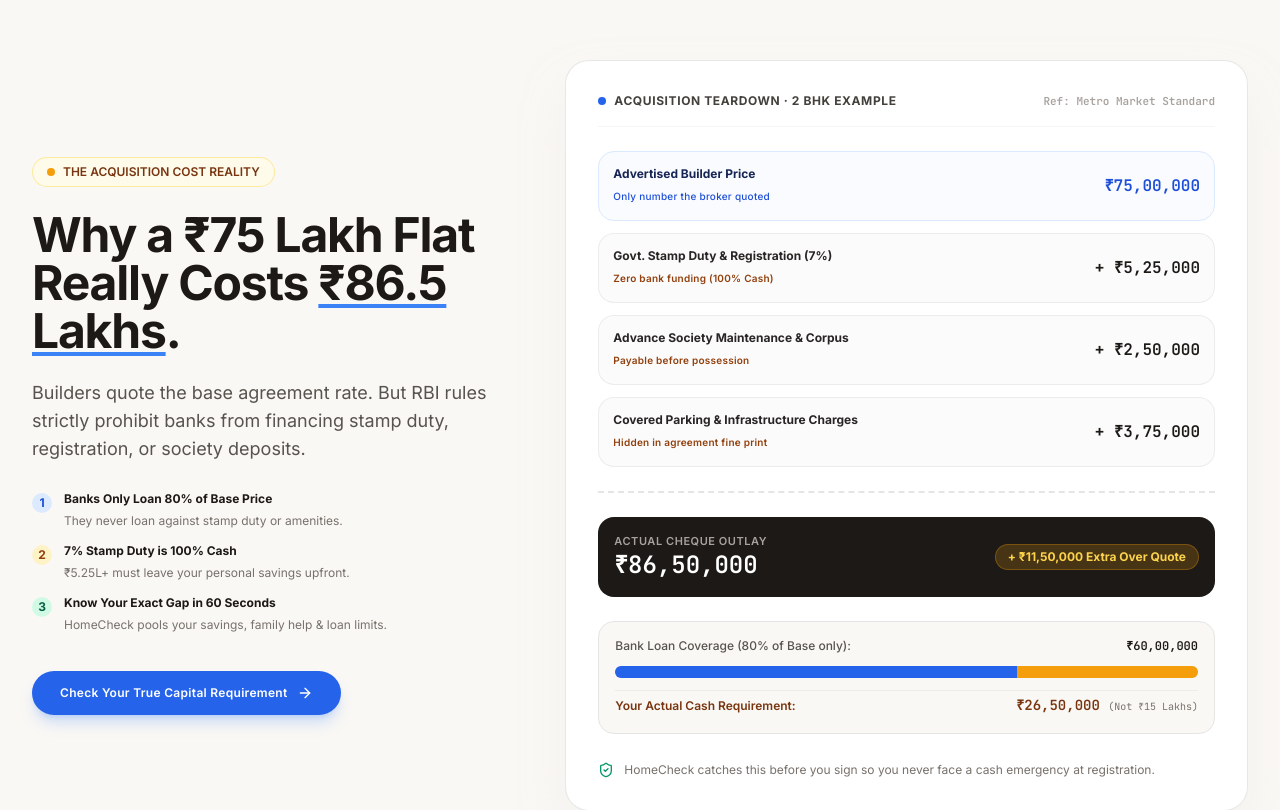
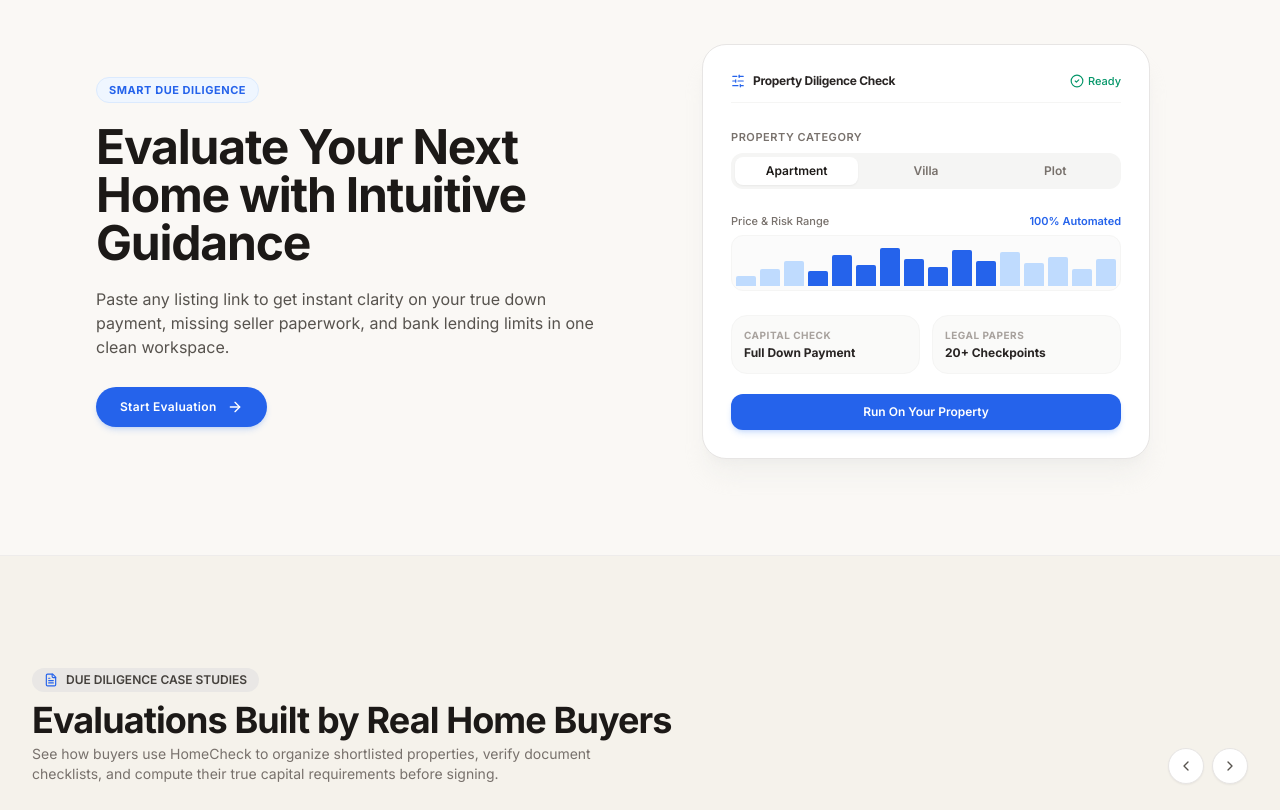
Before and after one commit to codeharsh27/home_check, a Next.js app: page / in a window 1280 px wide. Shown: the part 820-1630 px from the top of the page. Built offline with nearby package versions, Linux system fonts and the light colour scheme; no server answers.

Commit message:
feat(ui): simplify feature tools section - small, clean, scannable layout matching Roofin design without text-heavy teardown

```diff
--- a/components/landing/feature-tools.tsx
+++ b/components/landing/feature-tools.tsx
@@ -3,44 +3,13 @@
 import React, { useState } from 'react';
 import { useRouter } from 'next/navigation';
 import { useEvaluationStore, DEMO_PROPERTY } from '@/store/evaluation';
-import { ArrowRight, AlertTriangle, ShieldCheck, Check, Sparkles } from 'lucide-react';
+import { ArrowRight, CheckCircle2, SlidersHorizontal } from 'lucide-react';
 
 export const FeatureToolsSection: React.FC = () => {
   const router = useRouter();
   const startNewEvaluation = useEvaluationStore((state) => state.startNewEvaluation);
 
-  const [activeItem, setActiveItem] = useState<number | null>(null);
-
-  const breakdownItems = [
-    {
-      label: 'Advertised Builder Price',
-      amount: '₹75,00,000',
-      tag: 'Only number the broker quoted',
-      isExtra: false,
-      detail: 'The base agreement value shown on hoardings and listings.',
-    },
-    {
-      label: 'Govt. Stamp Duty & Registration (7%)',
-      amount: '+ ₹5,25,000',
-      tag: 'Zero bank funding (100% Cash)',
-      isExtra: true,
-      detail: 'RBI strictly forbids banks from including stamp duty in home loans.',
-    },
-    {
-      label: 'Advance Society Maintenance & Corpus',
-      amount: '+ ₹2,50,000',
-      tag: 'Payable before possession',
-      isExtra: true,
-      detail: '24-36 months mandatory advance maintenance & society sinking fund.',
-    },
-    {
-      label: 'Covered Parking & Infrastructure Charges',
-      amount: '+ ₹3,75,000',
-      tag: 'Hidden in agreement fine print',
-      isExtra: true,
-      detail: 'Clubhouse, electricity substation, and dedicated car park fees.',
-    },
-  ];
+  const [selectedType, setSelectedType] = useState<'Apartment' | 'Villa' | 'Plot'>('Apartment');
 
   const handleStart = () => {
     const id = startNewEvaluation(DEMO_PROPERTY, true);
@@ -48,178 +17,112 @@
   };
 
   return (
-    <section id="smart-tools" className="py-20 md:py-28 bg-[#FAF8F5] border-b border-stone-200/60 overflow-hidden">
-      <div className="max-w-7xl mx-auto px-4 sm:px-8">
-        <div className="grid grid-cols-1 lg:grid-cols-12 gap-12 lg:gap-16 items-center">
+    <section id="smart-tools" className="py-16 md:py-24 bg-[#FAF8F5] border-b border-stone-200/60">
+      <div className="max-w-6xl mx-auto px-4 sm:px-8">
+        <div className="grid grid-cols-1 lg:grid-cols-12 gap-10 lg:gap-14 items-center">
 
-          {/* Left Column: Bold Scannable Narrative */}
-          <div className="lg:col-span-5 space-y-6">
+          {/* Left Column: Simple, Clean & Punchy */}
+          <div className="lg:col-span-6 space-y-5">
+            <span className="text-[11px] font-bold uppercase tracking-wider text-blue-600 bg-blue-50 px-3 py-1 rounded-full border border-blue-100 inline-block">
+              Smart Due Diligence
+            </span>
 
-            {/* Eyebrow with animated pulse */}
-            <div className="inline-flex items-center gap-2 px-3.5 py-1.5 rounded-full bg-amber-50 border border-amber-200/80 text-amber-900 text-xs font-semibold">
-              <span className="relative flex h-2 w-2">
-                <span className="animate-ping absolute inline-flex h-full w-full rounded-full bg-amber-400 opacity-75"></span>
-                <span className="relative inline-flex rounded-full h-2 w-2 bg-amber-500"></span>
-              </span>
-              <span>THE ACQUISITION COST REALITY</span>
-            </div>
-
-            {/* Powerful, Scannable Headline */}
-            <h2 className="text-3xl sm:text-4xl lg:text-5xl font-extrabold tracking-tight text-stone-900 leading-[1.12]">
-              Why a ₹75 Lakh Flat Really Costs <span className="underline decoration-blue-500 underline-offset-4">₹86.5 Lakhs</span>.
+            <h2 className="text-3xl sm:text-4xl lg:text-5xl font-bold tracking-tight text-stone-900 leading-[1.15]">
+              Evaluate Your Next Home with Intuitive Guidance
             </h2>
 
-            {/* Short Scannable Core Truth */}
-            <p className="text-base sm:text-lg text-stone-600 font-normal leading-relaxed">
-              Builders quote the base agreement rate. But RBI rules strictly prohibit banks from financing stamp duty, registration, or society deposits.
+            <p className="text-sm sm:text-base text-stone-600 font-normal leading-relaxed max-w-lg">
+              Paste any listing link to get instant clarity on your true down payment, missing seller paperwork, and bank lending limits in one clean workspace.
             </p>
 
-            {/* 3 Quick-Scan Fact Chips */}
-            <div className="space-y-3 pt-1">
-              <div className="flex items-start gap-3">
-                <div className="w-5 h-5 rounded-full bg-blue-100 text-blue-700 flex items-center justify-center shrink-0 mt-0.5 font-bold text-xs">
-                  1
+            <div className="pt-2">
+              <button
+                type="button"
+                onClick={handleStart}
+                className="inline-flex items-center gap-2.5 px-6 py-3 rounded-full bg-[#2563EB] hover:bg-[#1D4ED8] text-white font-semibold text-xs tracking-wide shadow-md shadow-blue-500/20 transition-all hover:scale-[1.02] active:scale-[0.98] cursor-pointer"
+              >
+                <span>Start Evaluation</span>
+                <ArrowRight className="w-4 h-4" />
+              </button>
+            </div>
+          </div>
+
+          {/* Right Column: Clean, Compact UI Preview Card (Matches Roofin Image 1) */}
+          <div className="lg:col-span-6">
+            <div className="bg-white rounded-3xl border border-stone-200 p-6 sm:p-7 shadow-xl shadow-stone-200/40 space-y-5 max-w-md mx-auto">
+
+              {/* Header */}
+              <div className="flex items-center justify-between pb-3 border-b border-stone-100">
+                <div className="flex items-center gap-2">
+                  <SlidersHorizontal className="w-3.5 h-3.5 text-blue-600" />
+                  <span className="text-xs font-bold text-stone-800 tracking-tight">Property Diligence Check</span>
                 </div>
-                <div>
-                  <span className="text-xs font-bold text-stone-900 block">Banks Only Loan 80% of Base Price</span>
-                  <span className="text-xs text-stone-500">They never loan against stamp duty or amenities.</span>
+                <span className="text-[11px] font-medium text-emerald-600 flex items-center gap-1">
+                  <CheckCircle2 className="w-3.5 h-3.5" />
+                  Ready
+                </span>
+              </div>
+
+              {/* Property Type Pills */}
+              <div className="space-y-1.5">
+                <label className="text-[11px] font-semibold text-stone-500 uppercase tracking-wider">Property Category</label>
+                <div className="grid grid-cols-3 gap-1.5 bg-stone-100 p-1 rounded-xl">
+                  {(['Apartment', 'Villa', 'Plot'] as const).map((type) => (
+                    <button
+                      key={type}
+                      type="button"
+                      onClick={() => setSelectedType(type)}
+                      className={`py-1.5 text-xs font-semibold rounded-lg transition-all cursor-pointer ${
+                        selectedType === type
+                          ? 'bg-white text-stone-900 shadow-sm'
+                          : 'text-stone-500 hover:text-stone-800'
+                      }`}
+                    >
+                      {type}
+                    </button>
+                  ))}
                 </div>
               </div>
 
-              <div className="flex items-start gap-3">
-                <div className="w-5 h-5 rounded-full bg-amber-100 text-amber-800 flex items-center justify-center shrink-0 mt-0.5 font-bold text-xs">
-                  2
+              {/* Clean Blue Visual Histogram (Roofin signature look) */}
+              <div className="space-y-1.5 pt-1">
+                <div className="flex justify-between text-[11px] font-medium text-stone-500">
+                  <span>Price &amp; Risk Range</span>
+                  <span className="text-blue-600 font-semibold">100% Automated</span>
                 </div>
-                <div>
-                  <span className="text-xs font-bold text-stone-900 block">7% Stamp Duty is 100% Cash</span>
-                  <span className="text-xs text-stone-500">₹5.25L+ must leave your personal savings upfront.</span>
+                <div className="h-14 w-full flex items-end justify-between gap-1 pt-2 pb-1 px-1 bg-stone-50/70 rounded-xl border border-stone-100">
+                  {[25, 40, 60, 35, 75, 50, 90, 65, 45, 85, 60, 80, 55, 70, 40, 65].map((height, i) => (
+                    <div
+                      key={i}
+                      style={{ height: `${height}%` }}
+                      className={`flex-1 rounded-t-sm transition-all ${
+                        i >= 3 && i <= 10 ? 'bg-[#2563EB]' : 'bg-blue-200'
+                      }`}
+                    />
+                  ))}
                 </div>
               </div>
 
-              <div className="flex items-start gap-3">
-                <div className="w-5 h-5 rounded-full bg-emerald-100 text-emerald-800 flex items-center justify-center shrink-0 mt-0.5 font-bold text-xs">
-                  3
+              {/* 2 Clean Summary Points */}
+              <div className="grid grid-cols-2 gap-3 pt-1">
+                <div className="p-3 rounded-2xl bg-stone-50 border border-stone-100">
+                  <span className="text-[10px] uppercase font-bold text-stone-400 block tracking-wider">Capital Check</span>
+                  <span className="text-xs font-bold text-stone-800 mt-0.5 block">Full Down Payment</span>
                 </div>
-                <div>
-                  <span className="text-xs font-bold text-stone-900 block">Know Your Exact Gap in 60 Seconds</span>
-                  <span className="text-xs text-stone-500">HomeCheck pools your savings, family help &amp; loan limits.</span>
+                <div className="p-3 rounded-2xl bg-stone-50 border border-stone-100">
+                  <span className="text-[10px] uppercase font-bold text-stone-400 block tracking-wider">Legal Papers</span>
+                  <span className="text-xs font-bold text-stone-800 mt-0.5 block">20+ Checkpoints</span>
                 </div>
               </div>
-            </div>
 
-            {/* CTA */}
-            <div className="pt-3">
+              {/* Action Button */}
               <button
                 type="button"
                 onClick={handleStart}
-                className="inline-flex items-center gap-2.5 px-7 py-3.5 rounded-full bg-[#2563EB] hover:bg-[#1D4ED8] text-white font-semibold text-xs tracking-wide shadow-lg shadow-blue-500/25 transition-all hover:scale-[1.02] active:scale-[0.98] cursor-pointer"
+                className="w-full py-2.5 rounded-xl bg-[#2563EB] hover:bg-[#1D4ED8] text-white text-xs font-semibold shadow-md shadow-blue-500/20 transition-all cursor-pointer text-center block"
               >
-                <span>Check Your True Capital Requirement</span>
-                <ArrowRight className="w-4 h-4" />
+                Run On Your Property
               </button>
-            </div>
-
-          </div>
-
-          {/* Right Column: Visual Teardown Receipt Card (No generic calculator, pure scannable intelligence) */}
-          <div className="lg:col-span-7">
-            <div className="relative rounded-3xl bg-white border border-stone-200/90 p-6 sm:p-8 shadow-2xl shadow-stone-200/50 space-y-6 transition-all">
-
-              {/* Card Header with Real Estate Context */}
-              <div className="flex items-center justify-between pb-4 border-b border-stone-100">
-                <div className="flex items-center gap-2">
-                  <span className="w-2 h-2 rounded-full bg-blue-600"></span>
-                  <span className="text-xs font-bold uppercase tracking-wider text-stone-700">
-                    Acquisition Teardown · 2 BHK Example
-                  </span>
-                </div>
-                <span className="text-[11px] font-mono font-semibold text-stone-400">
-                  Ref: Metro Market Standard
-                </span>
-              </div>
-
-              {/* Itemized Scannable Rows */}
-              <div className="space-y-3">
-                {breakdownItems.map((item, idx) => (
-                  <div
-                    key={idx}
-                    onMouseEnter={() => setActiveItem(idx)}
-                    onMouseLeave={() => setActiveItem(null)}
-                    className={`p-3.5 rounded-2xl border transition-all cursor-default ${
-                      item.isExtra
-                        ? activeItem === idx
-                          ? 'bg-amber-50/80 border-amber-300 shadow-sm'
-                          : 'bg-stone-50/70 border-stone-200/70 hover:bg-stone-50'
-                        : 'bg-blue-50/40 border-blue-100'
-                    }`}
-                  >
-                    <div className="flex items-center justify-between gap-3">
-                      <div>
-                        <div className="flex items-center gap-2">
-                          <span className={`text-xs font-bold ${item.isExtra ? 'text-stone-800' : 'text-blue-950 font-extrabold'}`}>
-                            {item.label}
-                          </span>
-                        </div>
-                        <span className={`text-[10px] font-medium tracking-wide ${
-                          item.isExtra ? 'text-amber-800 font-semibold' : 'text-blue-700'
-                        }`}>
-                          {item.tag}
-                        </span>
-                      </div>
-                      <span className={`text-sm sm:text-base font-mono font-bold shrink-0 ${
-                        item.isExtra ? 'text-stone-900' : 'text-blue-700'
-                      }`}>
-                        {item.amount}
-                      </span>
-                    </div>
-                  </div>
-                ))}
-              </div>
-
-              {/* Dashed Divider */}
-              <div className="border-t-2 border-dashed border-stone-200 my-4"></div>
-
-              {/* True Total Callout */}
-              <div className="flex flex-col sm:flex-row sm:items-center justify-between gap-2 p-4 rounded-2xl bg-stone-900 text-white">
-                <div>
-                  <span className="text-[11px] uppercase tracking-wider font-semibold text-stone-400 block">
-                    Actual Cheque Outlay
-                  </span>
-                  <span className="text-2xl font-bold font-mono text-white">
-                    ₹86,50,000
-                  </span>
-                </div>
-                <div className="sm:text-right">
-                  <span className="inline-block px-3 py-1 rounded-full bg-amber-500/20 text-amber-300 border border-amber-500/30 text-xs font-bold">
-                    + ₹11,50,000 Extra Over Quote
-                  </span>
-                </div>
-              </div>
-
-              {/* Visual Gap Comparison: What You Expected vs What Actually Happens */}
-              <div className="p-4 rounded-2xl bg-[#FAF8F5] border border-stone-200 space-y-3">
-                <div className="flex justify-between text-xs">
-                  <span className="text-stone-600 font-medium">Bank Loan Coverage (80% of Base only):</span>
-                  <span className="font-bold text-stone-900 font-mono">₹60,00,000</span>
-                </div>
-
-                {/* Visual Bar representation */}
-                <div className="w-full h-3 rounded-full bg-stone-200 overflow-hidden flex">
-                  <div style={{ width: '69%' }} className="bg-blue-600 h-full" title="Bank Loan (69%)"></div>
-                  <div style={{ width: '31%' }} className="bg-amber-500 h-full" title="Your Cash Requirement (31%)"></div>
-                </div>
-
-                <div className="flex items-center justify-between text-xs pt-1 border-t border-stone-200/60 font-semibold">
-                  <span className="text-amber-900">Your Actual Cash Requirement:</span>
-                  <span className="text-amber-900 font-bold font-mono text-sm">₹26,50,000 <span className="text-[10px] font-normal text-stone-500">(Not ₹15 Lakhs)</span></span>
-                </div>
-              </div>
-
-              {/* Protective Takeaway note */}
-              <div className="flex items-center gap-2.5 text-xs text-stone-500 pt-1">
-                <ShieldCheck className="w-4 h-4 text-emerald-600 shrink-0" />
-                <span>HomeCheck catches this before you sign so you never face a cash emergency at registration.</span>
-              </div>
 
             </div>
           </div>
```
